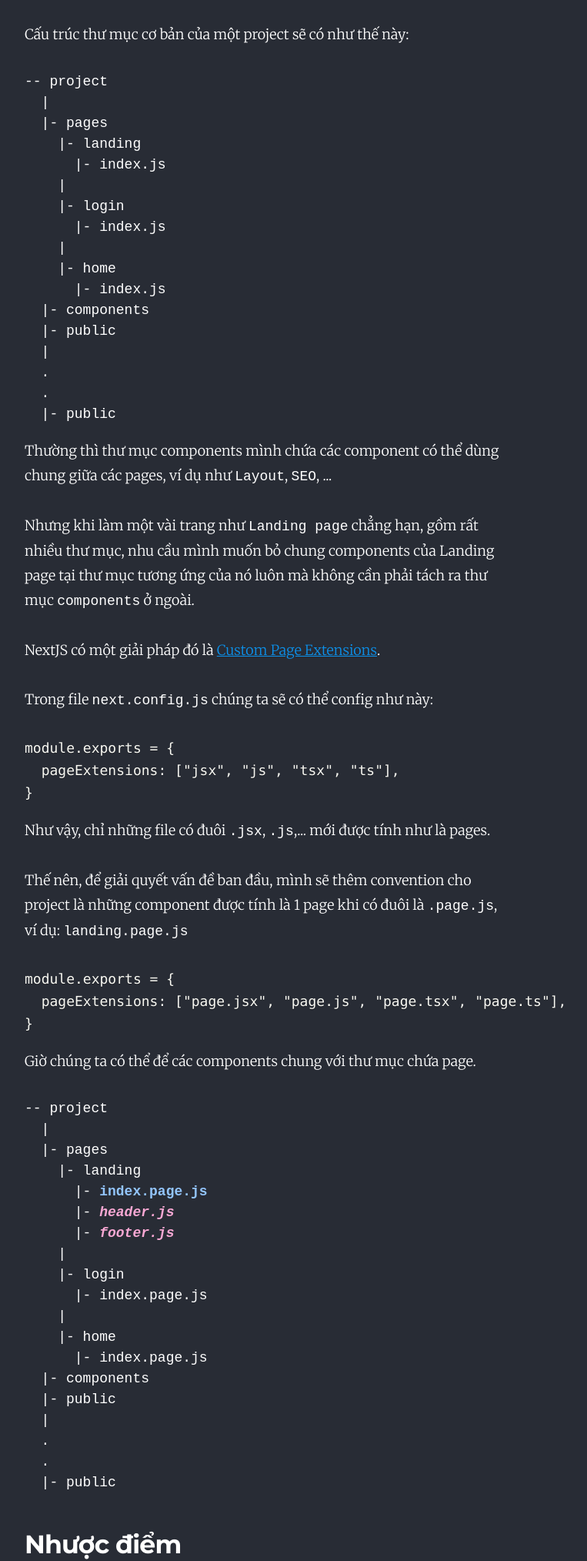
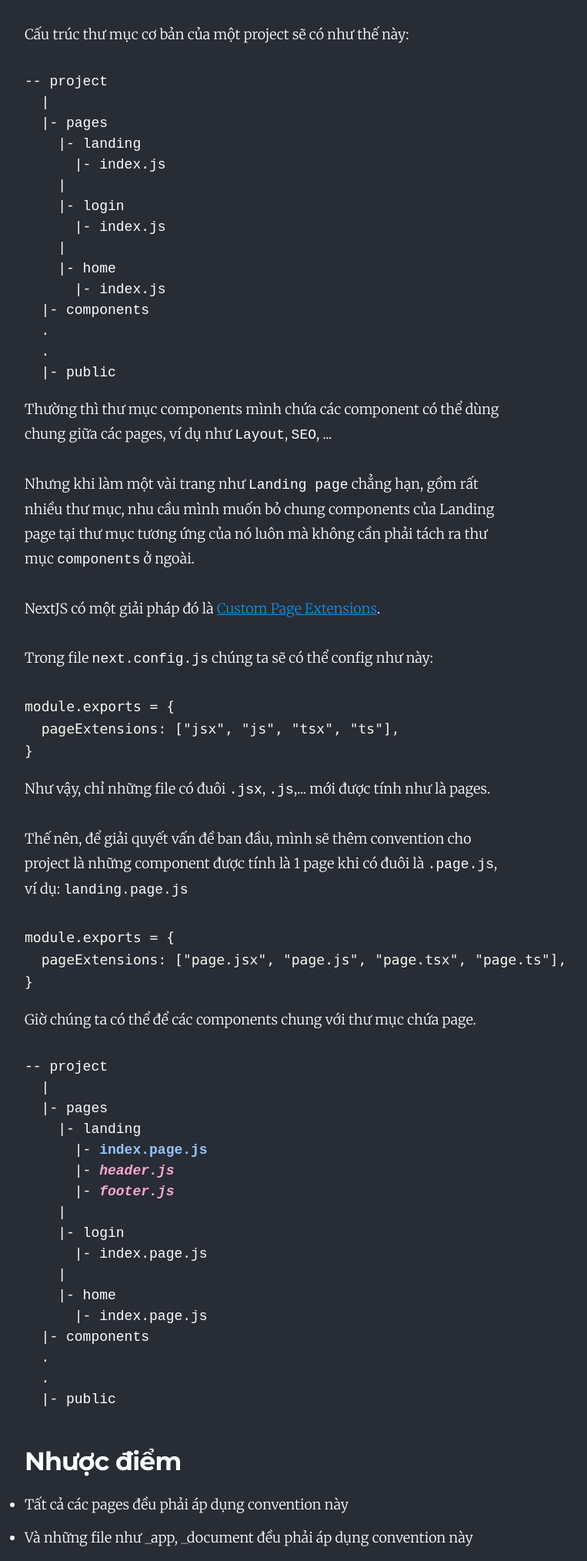
Before and after one commit to vietanhlehuu/blog, a Gatsby site: page /components-in-pages-nextjs/ in a window 1280 px wide. Shown: the part 415-2443 px from the top of the page at 77% size, without its empty margins (292-1055 px from the left). Built offline with nearby package versions, Linux system fonts and the light colour scheme; Gatsby itself is replaced by a stand-in of ours; some packages are replaced by stand-ins of ours; code samples lack their colours.

Commit message:
Update nextjs post

```diff
--- a/content/blog/components-in-pages-nextjs/index.md
+++ b/content/blog/components-in-pages-nextjs/index.md
@@ -21,8 +21,6 @@
     |- home
       |- index.js
   |- components
-  |- public
-  |
   .
   .
   |- public
@@ -69,8 +67,6 @@
     |- home
       |- index.page.js
   |- components
-  |- public
-  |
   .
   .
   |- public
```
